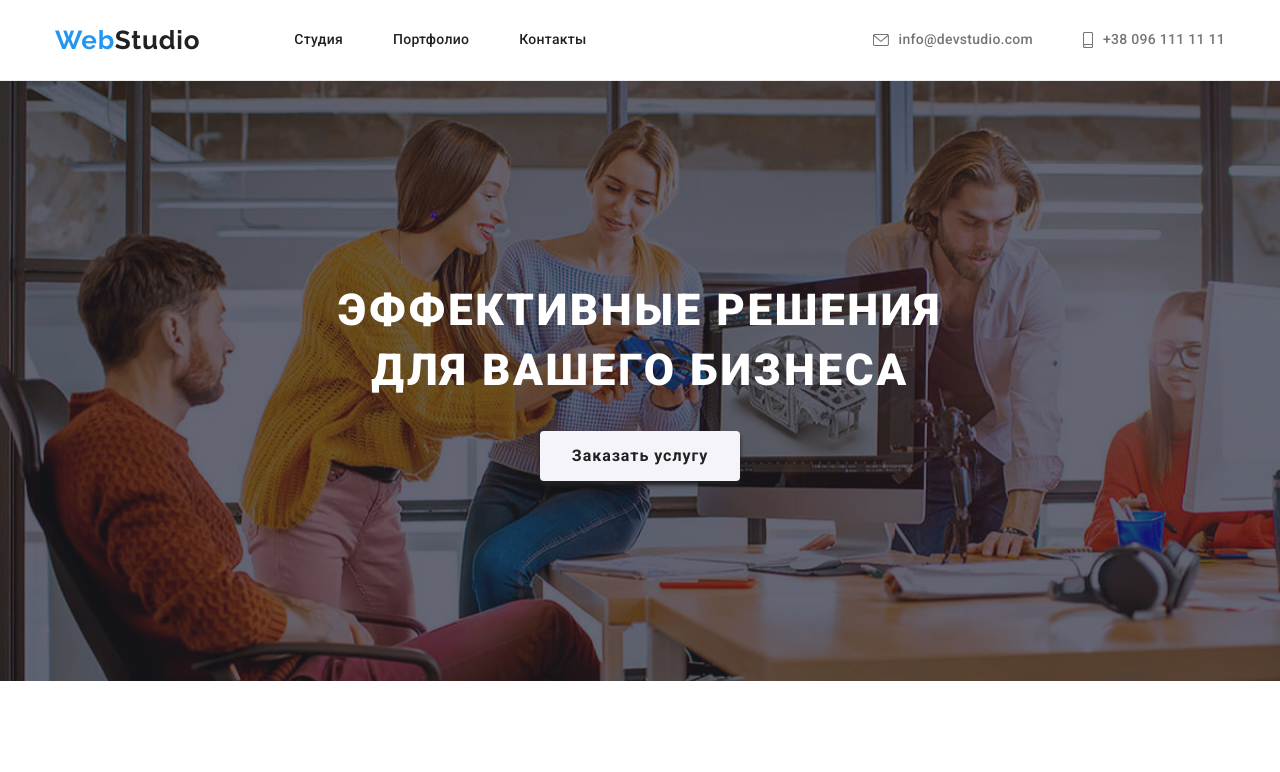
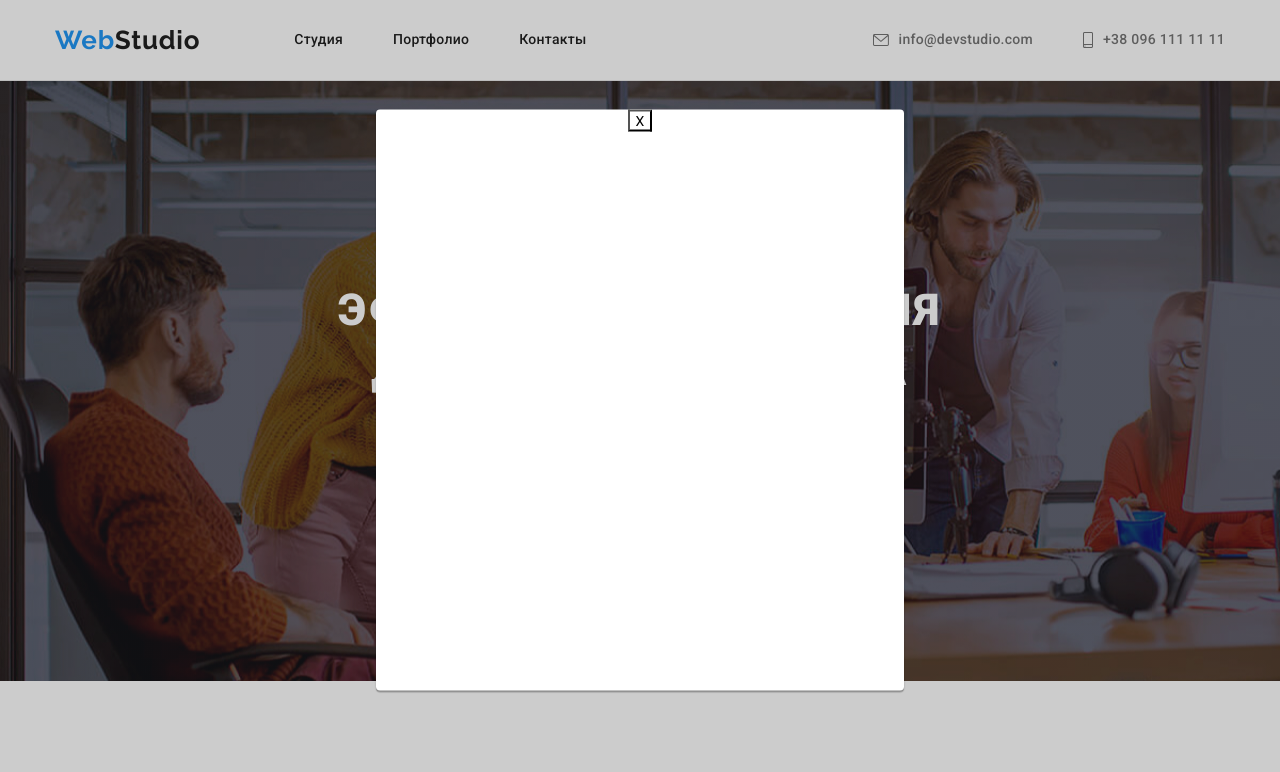
Before and after one commit to MeatyRenegade/goit-markup-hw-05, a plain HTML site: page index.html in a window 1280 px wide. Both pictures are taken after a click on the button "Заказать услугу". Shown: the top 772 px of the page. Drawn offline with nearby package versions, Linux system fonts and the light colour scheme.

Commit message:
Добавблен скрипт открытия окна модалки

```diff
--- a/index.html
+++ b/index.html
@@ -40,11 +40,11 @@
       <section class="hero">
         <div class="container">
           <h1 class="hero-header">Эффективные решения для вашего бизнеса</h1>
-          <button class="hero-button" type="button">Заказать услугу</button>
+          <button data-modal-open class="hero-button" type="button">Заказать услугу</button>
         </div>
-        <div class="backdrop is-hidden">
+        <div class="backdrop is-hidden" data-modal>
           <div class="modal">
-            <button class="modal-close-button">X</button>
+            <button data-modal-close class="modal-close-button">X</button>
           </div>
         </div>
       </section>
@@ -488,5 +488,6 @@
         </div>
       </div>
     </footer>
+    <script src="./js/modal.js"></script>
   </body>
 </html>
--- /dev/null
+++ b/js/modal.js
@@ -0,0 +1,14 @@
+(() => {
+  const refs = {
+    openModalBtn: document.querySelector('[data-modal-open]'),
+    closeModalBtn: document.querySelector('[data-modal-close]'),
+    modal: document.querySelector('[data-modal]'),
+  };
+
+  refs.openModalBtn.addEventListener('click', toggleModal);
+  refs.closeModalBtn.addEventListener('click', toggleModal);
+
+  function toggleModal() {
+    refs.modal.classList.toggle('is-hidden');
+  }
+})();
```
